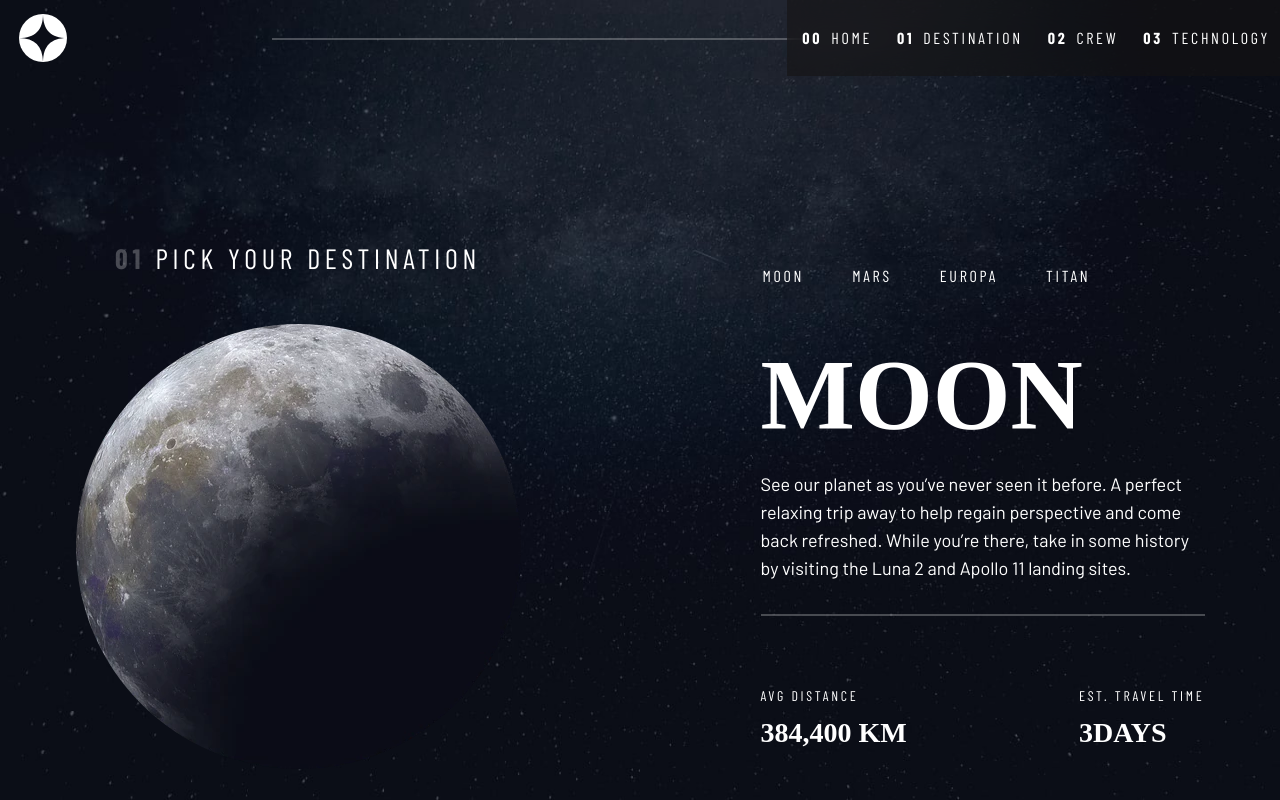
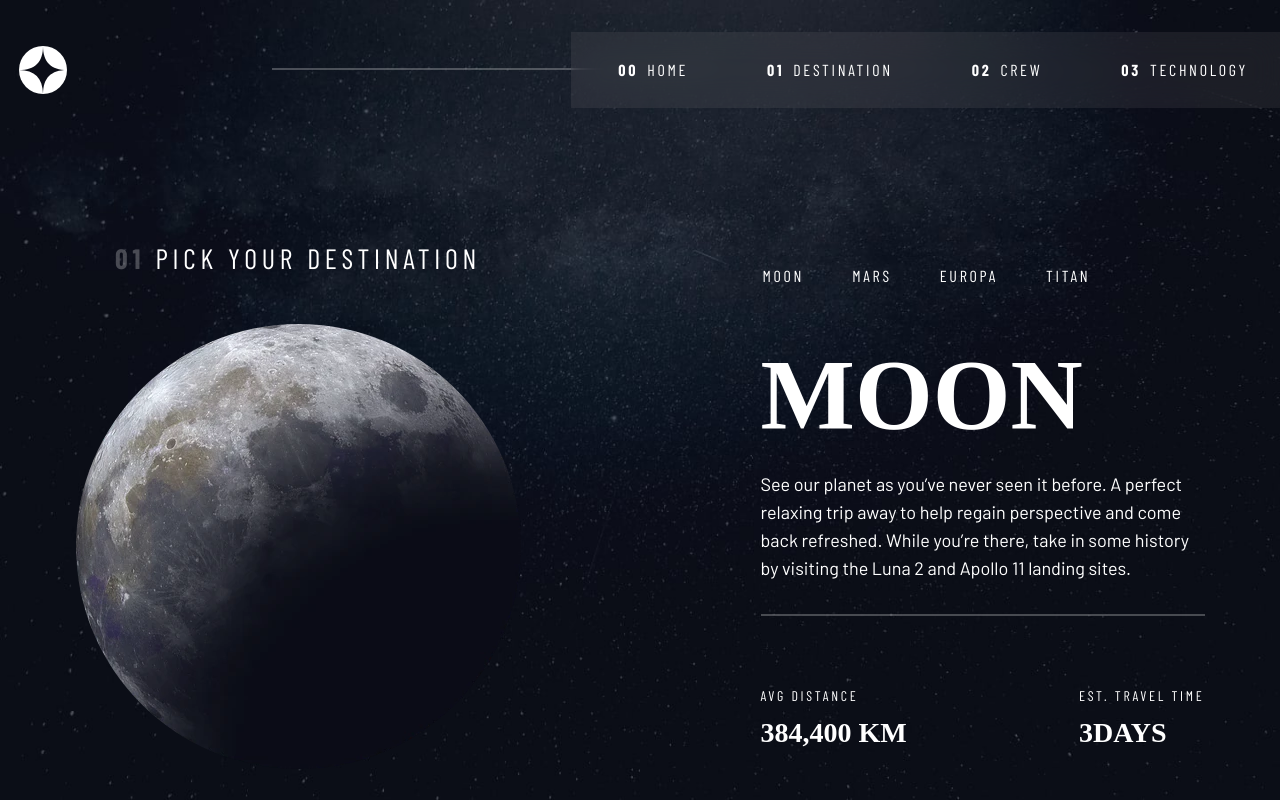
Before and after one commit to shibuwd/Space-tourism-multi-page-website, a plain HTML site: page destination.html in a window 1280 px wide. Drawn offline with nearby package versions, Linux system fonts and the light colour scheme; a web font is replaced by a local one.

Commit message:
fix navbar issue

```diff
--- a/scss/layouts/_header.scss
+++ b/scss/layouts/_header.scss
@@ -14,6 +14,11 @@
             margin-top: 0;
         }
 
+        @include media('>smallDesktop') {
+            margin-top: 2rem;
+        }
+
+
         .brand {
             z-index: 9;
             height: 48px;
@@ -24,11 +29,11 @@
         @include media('>smallDesktop') {
             .nav-line {
                 position: absolute;
-                width: 48%;
+                width: 34%;
                 border: 1px solid $color-white;
                 opacity: .25;
                 margin-left: 17rem;
-                top: 38px;
+                top: 68px;
                 z-index: 1;
             }
         }
@@ -49,7 +54,7 @@
 
             ul {
                 position: absolute;
-                background: rgba(56, 54, 54, 0.883);
+                background: rgba(56, 54, 54, 0.698);
                 -webkit-backdrop-filter: blur(15px);
                 backdrop-filter: blur(15px);
                 width: 75vw;
@@ -83,11 +88,16 @@
 
                 li {
 
+                    @include media('>smallDesktop') {
+                        padding: 1rem 2rem;
+                    }
+
+
                     @include media('>largePhone') {
                         display: flex;
                         align-items: center;
                         justify-content: center;
-                        background: rgba(22, 20, 20, 0.589);
+                        background: rgba(170, 160, 160, 0.109);
                         height: 76px;
                     }
 
@@ -97,7 +107,7 @@
                         text-transform: uppercase;
                         line-height: 55px;
                         padding-left: 15px;
-                        padding-right: 10px;
+                        // padding-right: 10px;
                         display: block;
                         font-family: $font-base-family-2;
                         font-weight: $font-weight-400;
@@ -116,7 +126,7 @@
                         }
 
                         // &:before {
-                        //     left: fixed;
+                        //     left: 50%;
                         // }
 
                         &:after {
--- a/scss/pages/_destination.scss
+++ b/scss/pages/_destination.scss
@@ -26,7 +26,9 @@
 
         .destination__top {
 
-            margin-right: 8rem;
+            @include media('>smallDesktop') {
+                margin-right: 8rem;
+            }
 
             @include media('>largePhone') {
                 display: flex;
```
Also changed, not shown: css/style.css, 1 other file.
